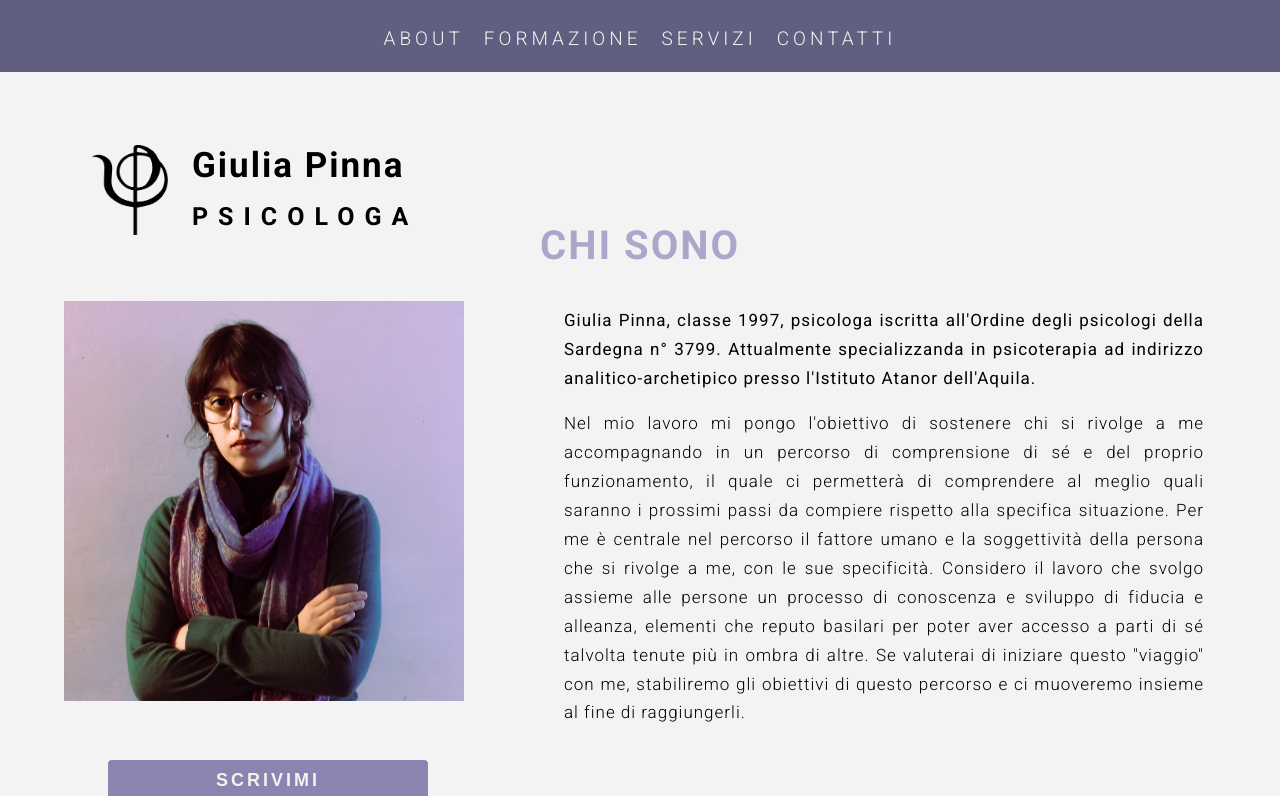
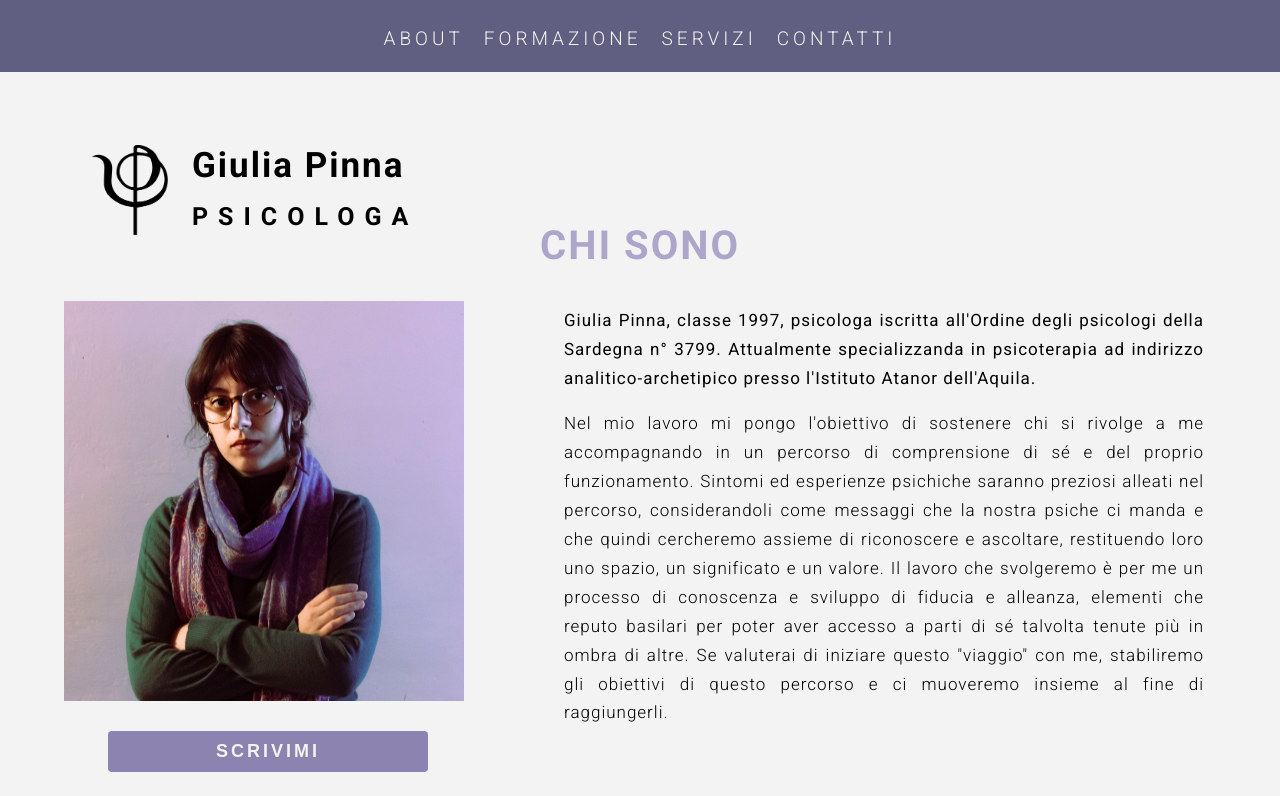
Before and after one commit to stynoap/sitopsy-React, a React (Create React App) app: page / in a window 1280 px wide. Shown: the top 796 px of the page. Built offline with nearby package versions, Linux system fonts and the light colour scheme.

Commit message:
modifca testo about

```diff
--- a/src/Components/About/About.css
+++ b/src/Components/About/About.css
@@ -95,7 +95,7 @@ h2{
 @media (max-width: 768px) {
     /* Adatta le dimensioni dell'immagine per schermi più piccoli */
     .immagine-profilo {
-      width: 210px; /* Occupa tutta la larghezza del contenitore */
+      width: 200px; /* Occupa tutta la larghezza del contenitore */
       height: 185px; /* Adatta l'altezza proporzionalmente alla larghezza */
       border-radius:120%;
       margin-right: 15px;
--- a/src/Components/About/About.js
+++ b/src/Components/About/About.js
@@ -17,18 +17,15 @@ const About = () => {
                     <br />
                     <p className='metodo'>
                     Nel mio lavoro mi pongo l'obiettivo di sostenere chi si rivolge a me accompagnando in un percorso di comprensione
-                    di sé e del proprio funzionamento, il quale ci permetterà di comprendere al meglio quali saranno i prossimi passi da compiere
-                    rispetto alla specifica situazione.
-                    Per me è centrale nel percorso il fattore umano e la soggettività della persona che
-                    si rivolge a me, con le sue specificità.
-                    Considero il lavoro che svolgo assieme alle persone un processo di conoscenza e sviluppo di fiducia e alleanza,
+                    di sé e del proprio funzionamento.
+                    Sintomi ed esperienze psichiche saranno preziosi alleati nel percorso,
+                    considerandoli come messaggi che la nostra psiche ci manda e che quindi cercheremo assieme di
+                    riconoscere e ascoltare, restituendo loro uno spazio, un significato e un valore.
+                    Il lavoro che svolgeremo è per me un processo di conoscenza e sviluppo di fiducia e alleanza,
                     elementi che reputo basilari per poter aver accesso a parti di sé talvolta tenute più in ombra di altre.
 
                     Se valuterai di iniziare questo "viaggio" con me, stabiliremo gli obiettivi di questo percorso e ci muoveremo insieme
                     al fine di raggiungerli.
-
-                    <br/>
-                    <br/>
 
                     {/* <i>Attualmente sono psicologa presso la USL Umbria 1, dove sto svolgendo
                         il tirocinio in specializzazione in psicoterapia, occupandomi di sostegno psicologico
```
Also changed, not shown: public/manifest.json.
